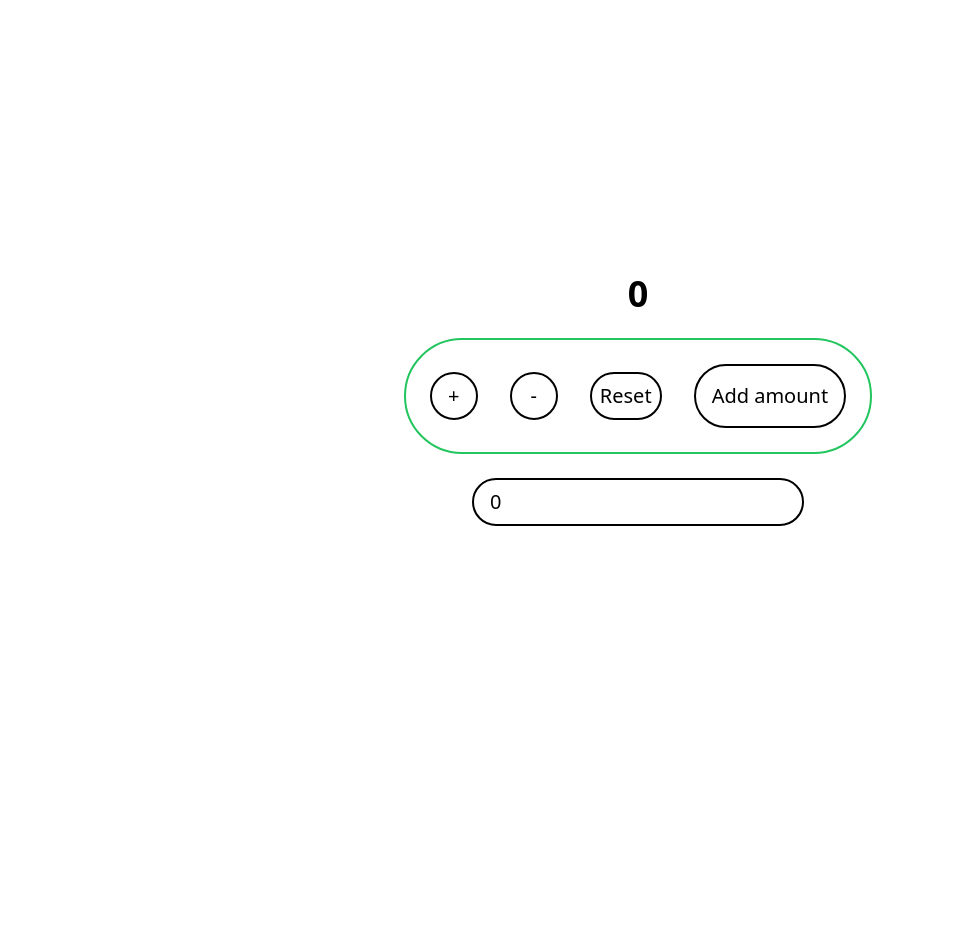
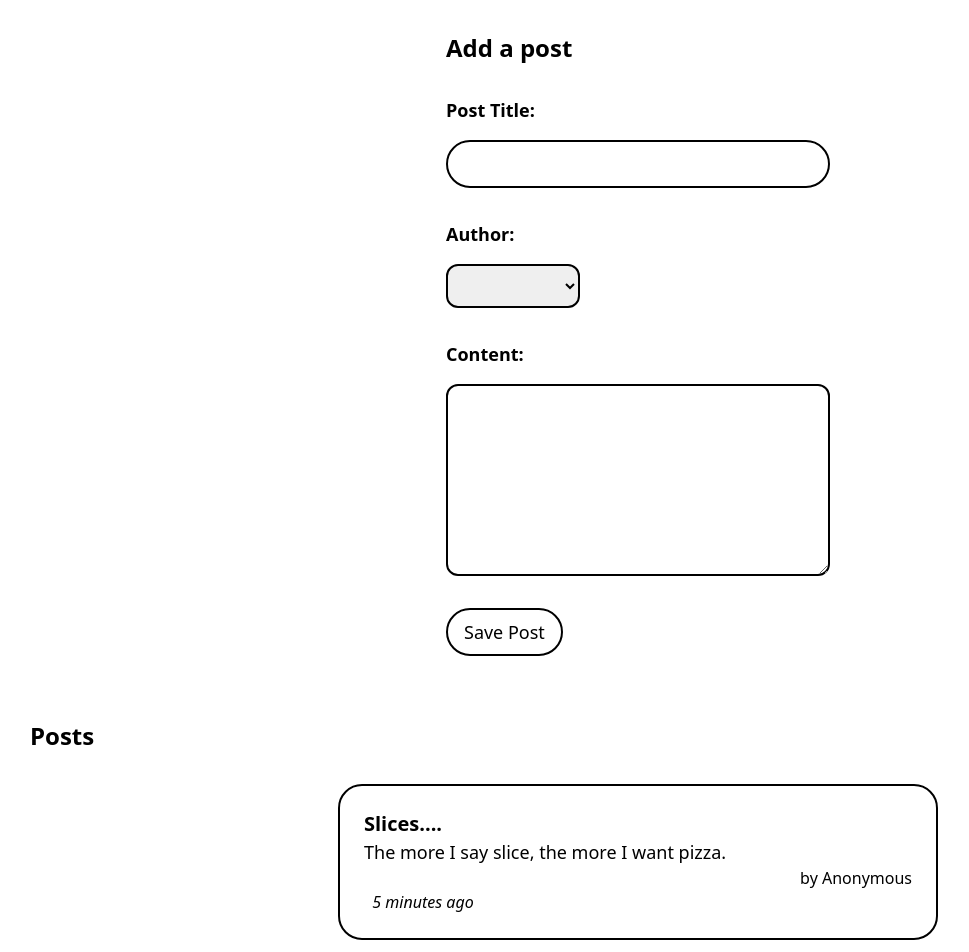
Before and after one commit to Ceejay-777/ReactPractice, a React (Vite) app: page / in a window 1280 px wide. Shown: the top 952 px of the page, without its empty margins (2-971 px from the left). Before the commit the page ends 800 px from the top, so only its background shows below. Built offline with nearby package versions, Linux system fonts and the light colour scheme.

Commit message:
Data flow in redux

```diff
--- a/package.json
+++ b/package.json
@@ -11,6 +11,7 @@
   },
   "dependencies": {
     "@reduxjs/toolkit": "^2.2.5",
+    "date-fns": "^3.6.0",
     "react": "^18.2.0",
     "react-dom": "^18.2.0",
     "react-error-boundary": "^4.0.13",
--- a/src/App.jsx
+++ b/src/App.jsx
@@ -3,6 +3,8 @@ import JustAButtonWithCounter from "./Projects/HigherOrderComps/JustAButton";
 import ErrorUseTypes from "./Projects/ErrorBoundaries/ErrorUseTypes";
 import UseReducerExample from "./Projects/HookUseReducer/UseReducerExample";
 import Counter from "./Projects/Redux/features/counter/Counter";
+import PostsList from "./Projects/Redux/features/posts/PostsList";
+import AddPostForm from "./Projects/Redux/features/posts/AddPostForm";
 
 function App() {
   return (
@@ -11,7 +13,9 @@ function App() {
       {/* <JustAButtonWithCounter /> */}
       {/* <ErrorUseTypes /> */}
       {/* <UseReducerExample /> */}
-      <Counter />
+      {/* <Counter /> */}
+      <AddPostForm />
+      <PostsList />
     </>
   );
 }
--- a/src/Projects/Redux/app/store.js
+++ b/src/Projects/Redux/app/store.js
@@ -1,8 +1,12 @@
 import { configureStore } from "@reduxjs/toolkit";
 import  counterReducer  from "../features/counter/counterSlice";
+import postReducer from "../features/posts/postsSlice"
+import userReducer from "../features/users/usersSlice"
 
 export const store = configureStore({
   reducer: {
     counter: counterReducer,
+    posts: postReducer,
+    users: userReducer
   },
 });
--- /dev/null
+++ b/src/Projects/Redux/features/posts/AddPostForm.jsx
@@ -0,0 +1,86 @@
+import React, { useState } from "react";
+import { useDispatch, useSelector } from "react-redux";
+import { postAdded } from "./postsSlice";
+import { allUsers } from "../users/usersSlice";
+
+const AddPostForm = () => {
+  const [title, setTitle] = useState("");
+  const [content, setContent] = useState("");
+  const [userId, setUserId] = useState("");
+  const dispatch = useDispatch();
+  const users = useSelector(allUsers)
+
+  const savePostHandler = () => {
+    if (title && content) {
+      dispatch(postAdded(title, content, userId));
+    }
+
+    setTitle("");
+    setContent("");
+  };
+
+  const canSave = Boolean(title) && Boolean(content) && Boolean(userId)
+
+  const userOptions = users.map((user) => {
+    return (
+      <option key={user.id} value={user.id}>
+        {user.name}
+      </option>
+    )
+  })
+
+  return (
+    <section className="p-8 mx-auto w-fit">
+      <h2 className="text-2xl font-bold mb-8">Add a post</h2>
+      <form>
+        <div className="flex flex-col w-fit mb-8">
+          <label htmlFor="postTitle" className="text-lg font-semibold mb-4">
+            Post Title:
+          </label>
+          <input
+            type="text"
+            id="postTitle"
+            name="postTitle"
+            value={title}
+            className="border-2 p-2 px-4 rounded-full border-black text-xl w-96"
+            onChange={(event) => setTitle(event.target.value)}
+          />
+        </div>
+
+        <div className="mb-8 flex flex-col w-min">
+          <label htmlFor="postTitle" className="text-lg font-semibold mb-4">
+            Author:
+          </label>
+          <select id="postAuthor" value={userId} onChange={(event) => setUserId(event.target.value)} className="border-2 border-black p-2 rounded-xl ">
+            <option value=""></option>
+            {userOptions}
+          </select>
+        </div>
+
+        <div className="flex flex-col w-fit mb-8">
+          <label htmlFor="postContent" className="text-lg font-semibold mb-4">
+            Content:
+          </label>
+          <textarea
+            id="postContent"
+            name="postContent"
+            value={content}
+            onChange={(event) => setContent(event.target.value)}
+            className="border-2 w-96 h-48 border-black rounded-xl p-8"
+          />
+        </div>
+
+        <button
+          type="button"
+          onClick={savePostHandler}
+          className="border-2 rounded-full px-4 text-lg border-black py-2 hover:scale-105"
+          disabled={!canSave}
+        >
+          Save Post
+        </button>
+      </form>
+    </section>
+  );
+};
+
+export default AddPostForm;
--- /dev/null
+++ b/src/Projects/Redux/features/posts/PostAuthor.jsx
@@ -0,0 +1,13 @@
+import React from 'react'
+import { useSelector } from 'react-redux'
+import { allUsers } from '../users/usersSlice'
+
+const PostAuthor = ({userId}) => {
+    const users = useSelector(allUsers)
+    const author = users.find(user => user.id === userId)
+  return (
+    <p className='text-right'>by {author ? author.name : "Anonymous"}</p>
+  )
+}
+
+export default PostAuthor
--- /dev/null
+++ b/src/Projects/Redux/features/posts/PostsList.jsx
@@ -0,0 +1,31 @@
+import React from "react";
+import { useSelector, useDispatch } from "react-redux";
+import { allPosts, postAdded } from "./postsSlice";
+import PostAuthor from "./PostAuthor";
+import TimeAgo from "./TimeAgo";
+
+const PostsList = () => {
+  const posts = useSelector(allPosts);
+  const orderedPosts = posts.slice().sort((a,b) => b.date.localeCompare(a.date))
+
+  return (
+    <section className="p-8">
+      <h2 className="text-2xl font-bold mb-8">Posts</h2>
+      {orderedPosts.map((post) => {
+        return (
+          <article
+            key={post.id}
+            className="w-full max-w-[600px] border-2 p-6 rounded-3xl my-4 border-black mx-auto"
+          >
+            <h3 className="text-xl font-semibold">{post.title}</h3>
+            <p className="text-lg">{post.content.substring(0, 100)}</p>
+            <PostAuthor userId={post.userId}/>
+            <TimeAgo timestamp={post.date}/>
+          </article>
+        );
+      })}
+    </section>
+  );
+};
+
+export default PostsList;
--- /dev/null
+++ b/src/Projects/Redux/features/posts/TimeAgo.jsx
@@ -0,0 +1,20 @@
+import React from 'react'
+import { parseISO, formatDistanceToNow } from 'date-fns'
+
+const TimeAgo = ({timestamp}) => {
+    let timeAgo = ""
+    if (timestamp) {
+        const date = parseISO(timestamp)
+        const timePeriod = formatDistanceToNow(date)
+        timeAgo = `${timePeriod} ago`
+    }
+
+
+  return (
+    <span title={timestamp}>
+        &nbsp; <i>{timeAgo}</i>
+    </span>
+  )
+}
+
+export default TimeAgo
--- /dev/null
+++ b/src/Projects/Redux/features/posts/postsSlice.js
@@ -0,0 +1,43 @@
+import { createSlice, nanoid } from "@reduxjs/toolkit";
+import { sub } from "date-fns";
+const initialState = [
+  {
+    id: "1",
+    title: "Learning Redux Toolkit",
+    content: "I've heard good things.",
+    date: sub(new Date(), { minutes: 10 }).toISOString(),
+  },
+  {
+    id: "2",
+    title: "Slices....",
+    content: "The more I say slice, the more I want pizza.",
+    date: sub(new Date(), { minutes: 5 }).toISOString(),
+  },
+];
+
+const postSlice = createSlice({
+  name: "posts",
+  initialState,
+  reducers: {
+    postAdded: {
+      reducer: (state, action) => {
+        state.push(action.payload);
+      },
+      prepare: (title, content, userId) => {
+        return {
+          payload: {
+            id: nanoid(),
+            title,
+            content,
+            date: new Date().toISOString(),
+            userId,
+          },
+        };
+      },
+    },
+  },
+});
+
+export const allPosts = (state) => state.posts;
+export const { postAdded } = postSlice.actions;
+export default postSlice.reducer;
--- /dev/null
+++ b/src/Projects/Redux/features/users/usersSlice.js
@@ -0,0 +1,18 @@
+import { createSlice } from "@reduxjs/toolkit";
+
+const initialState = [
+    {id: "0", name : "Dude Camry"},
+    {id: "1", name : "Neil Young"},
+    {id: "2", name : "Cee Jay "},
+]
+
+const usersSlice = createSlice({
+    name: "users",
+    initialState,
+    reducers: {
+
+    }
+})
+
+export const allUsers = (state) => state.users;
+export default usersSlice.reducer
--- a/src/output.css
+++ b/src/output.css
@@ -534,9 +534,26 @@ video {
   --tw-backdrop-sepia:  ;
 }
 
+.mx-auto {
+  margin-left: auto;
+  margin-right: auto;
+}
+
 .my-4 {
   margin-top: 1rem;
   margin-bottom: 1rem;
+}
+
+.mb-8 {
+  margin-bottom: 2rem;
+}
+
+.mb-4 {
+  margin-bottom: 1rem;
+}
+
+.ml-auto {
+  margin-left: auto;
 }
 
 .flex {
@@ -551,12 +568,50 @@ video {
   height: 100vh;
 }
 
+.h-48 {
+  height: 12rem;
+}
+
 .w-12 {
   width: 3rem;
 }
 
+.w-24 {
+  width: 6rem;
+}
+
+.w-fit {
+  width: -moz-fit-content;
+  width: fit-content;
+}
+
+.w-full {
+  width: 100%;
+}
+
 .w-screen {
   width: 100vw;
+}
+
+.w-48 {
+  width: 12rem;
+}
+
+.w-9 {
+  width: 2.25rem;
+}
+
+.w-96 {
+  width: 24rem;
+}
+
+.w-min {
+  width: -moz-min-content;
+  width: min-content;
+}
+
+.max-w-\[600px\] {
+  max-width: 600px;
 }
 
 @keyframes bounce {
@@ -595,8 +650,20 @@ video {
   gap: 2rem;
 }
 
+.rounded-3xl {
+  border-radius: 1.5rem;
+}
+
 .rounded-full {
   border-radius: 9999px;
+}
+
+.rounded-xl {
+  border-radius: 0.75rem;
+}
+
+.rounded-lg {
+  border-radius: 0.5rem;
 }
 
 .border {
@@ -612,6 +679,11 @@ video {
   border-color: rgb(0 0 0 / var(--tw-border-opacity));
 }
 
+.border-green-500 {
+  --tw-border-opacity: 1;
+  border-color: rgb(34 197 94 / var(--tw-border-opacity));
+}
+
 .border-white {
   --tw-border-opacity: 1;
   border-color: rgb(255 255 255 / var(--tw-border-opacity));
@@ -620,11 +692,6 @@ video {
 .border-yellow-400 {
   --tw-border-opacity: 1;
   border-color: rgb(250 204 21 / var(--tw-border-opacity));
-}
-
-.border-green-500 {
-  --tw-border-opacity: 1;
-  border-color: rgb(34 197 94 / var(--tw-border-opacity));
 }
 
 .bg-blue-950 {
@@ -649,6 +716,10 @@ video {
   padding: 1.5rem;
 }
 
+.p-8 {
+  padding: 2rem;
+}
+
 .px-3 {
   padding-left: 0.75rem;
   padding-right: 0.75rem;
@@ -669,8 +740,17 @@ video {
   padding-bottom: 0.5rem;
 }
 
+.px-2 {
+  padding-left: 0.5rem;
+  padding-right: 0.5rem;
+}
+
 .text-center {
   text-align: center;
+}
+
+.text-right {
+  text-align: right;
 }
 
 .text-2xl {
@@ -683,6 +763,11 @@ video {
   line-height: 2.25rem;
 }
 
+.text-4xl {
+  font-size: 2.25rem;
+  line-height: 2.5rem;
+}
+
 .text-lg {
   font-size: 1.125rem;
   line-height: 1.75rem;
@@ -693,9 +778,8 @@ video {
   line-height: 1.75rem;
 }
 
-.text-4xl {
-  font-size: 2.25rem;
-  line-height: 2.5rem;
+.font-bold {
+  font-weight: 700;
 }
 
 .font-semibold {
```
Also changed, not shown: src/Projects/Redux/features/counter/counterSlice.js (line endings or trailing spaces), 1 other file (tests, documents, lock files or other folders).
